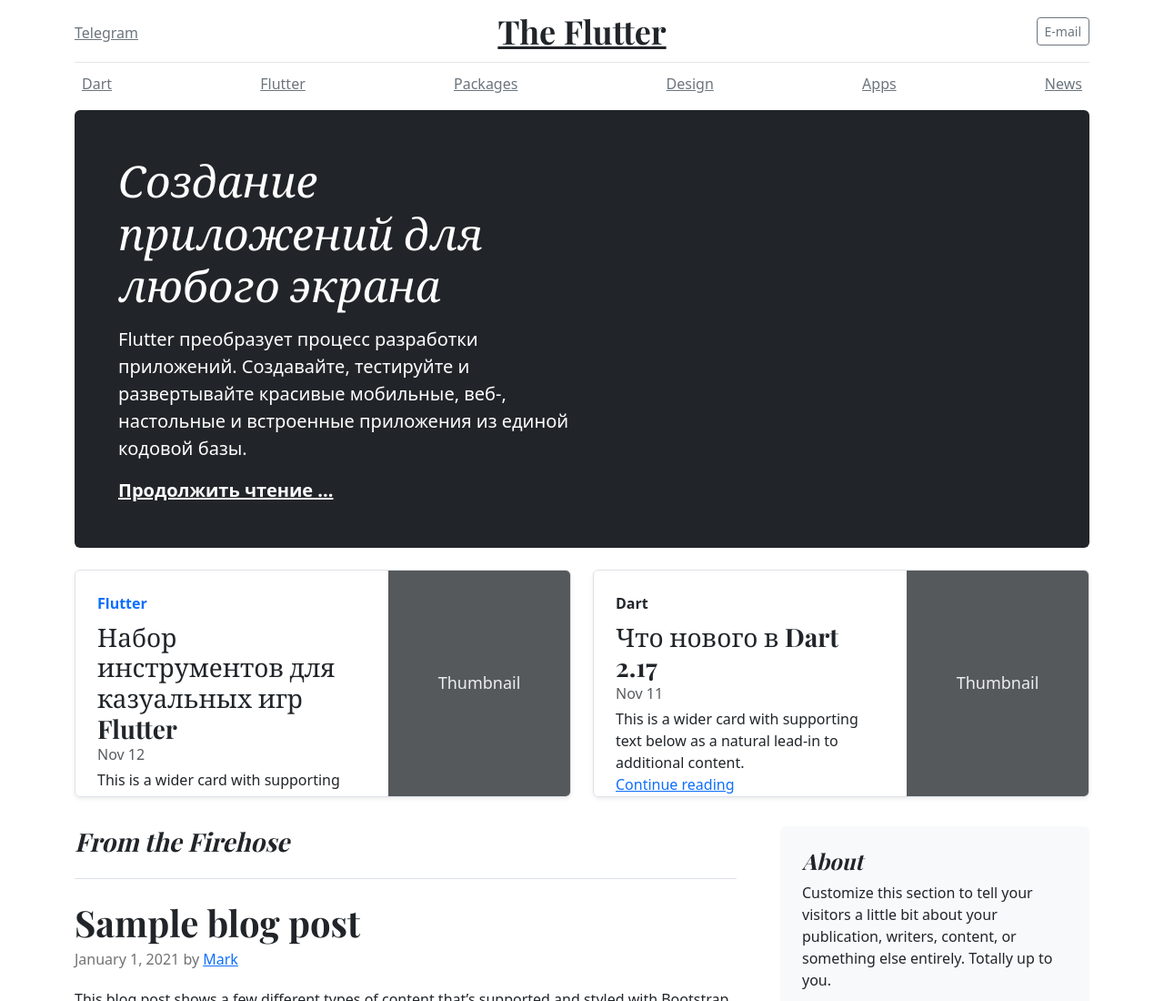
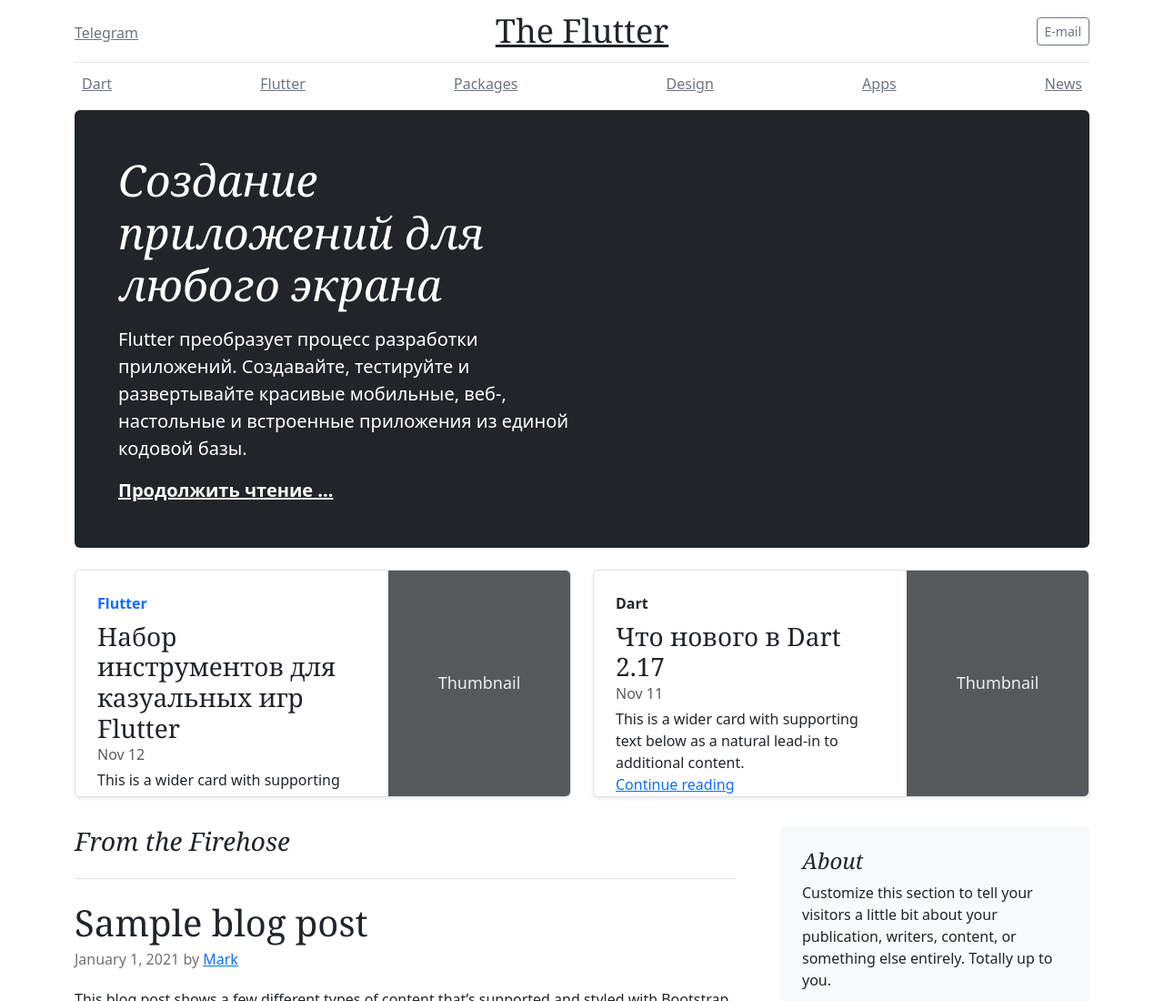
Before and after one commit to gospodi-dev/gospodi-dev.github.io, a website: page index.html in a window 1280 px wide. Shown: the top 1100 px of the page at 91% size. Drawn offline with nearby package versions, Linux system fonts and the light colour scheme.

Commit message:
fix fonts

```diff
--- a/index.html
+++ b/index.html
@@ -8,7 +8,7 @@
     <meta name="generator" content="Hugo 0.98.0">
     <title>The Flutter blog · Статьи, книги, уроки и курсы по Flutter / Dart</title>
 
-    <link rel="canonical" href="https://getbootstrap.com/docs/5.2/examples/blog/">
+    <link rel="canonical" href="#">
 
 
 
@@ -71,7 +71,7 @@
 
 
     <!-- Custom styles for this template -->
-    <link href="https://fonts.googleapis.com/css?family=Playfair&#43;Display:700,900&amp;display=swap" rel="stylesheet">
+    <link href="https://fonts.googleapis.com/css2?family=Roboto:wght@700;900&display=swap" rel="stylesheet">
     <!-- Custom styles for this template -->
     <link href="blog.css" rel="stylesheet">
   </head>
```
